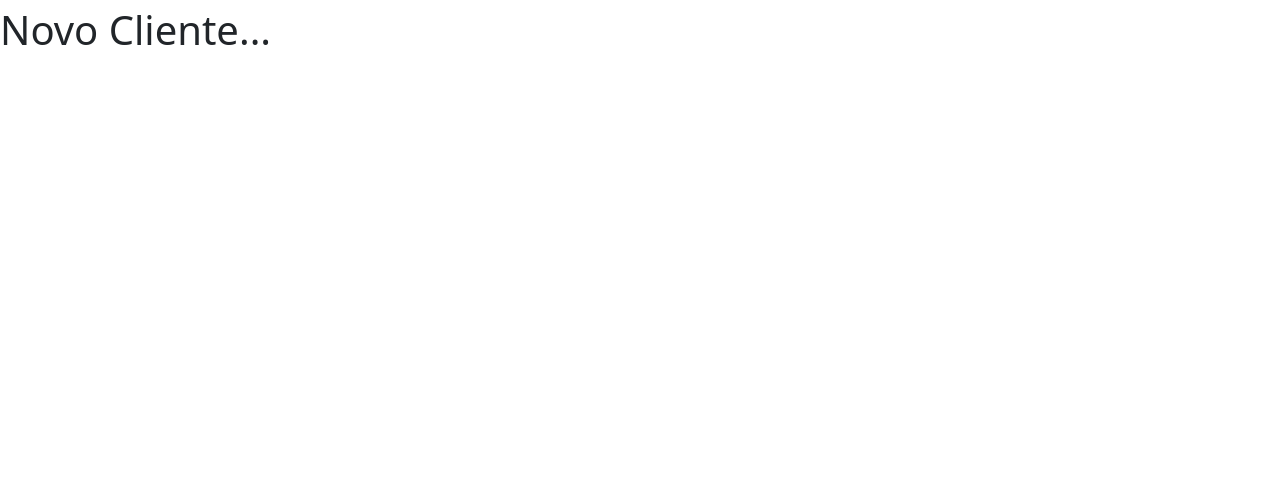
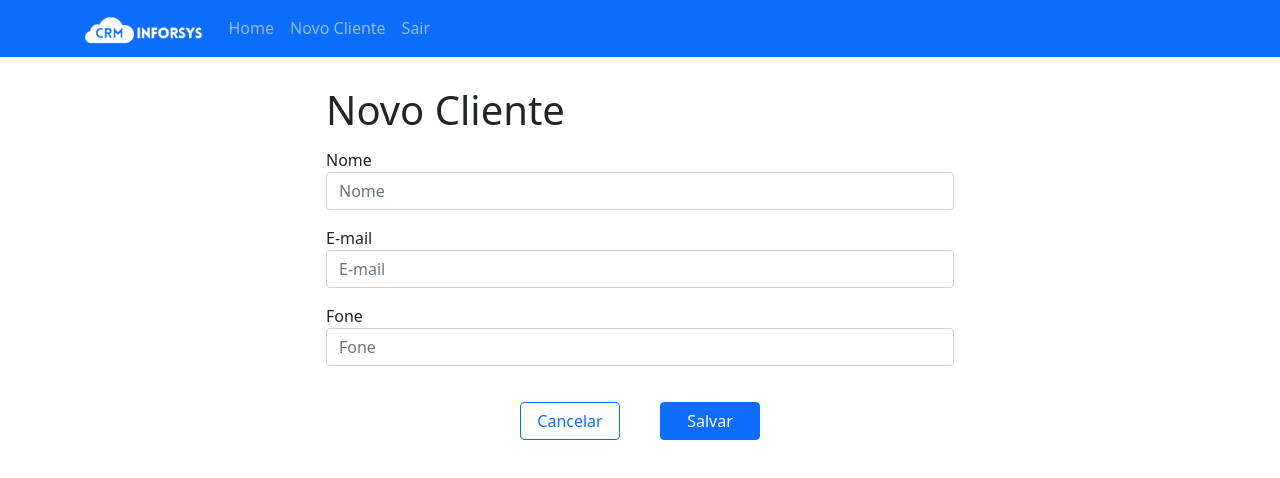
Before and after one commit to sergio-slima/crm-inforsys, a React (Create React App) app: page /app/novocliente in a window 1280 px wide. Shown: the top 478 px of the page. Built offline with nearby package versions, Linux system fonts and the light colour scheme.

Commit message:
consulta e tela de cadastro cliente

```diff
--- a/src/app/Components/ListaCliente/listacliente.css
+++ b/src/app/Components/ListaCliente/listacliente.css
@@ -0,0 +1,12 @@
+.icone-acao {
+    margin-left: 7px;
+    margin-right: 7px;
+}
+
+.red {
+    color: rgb(194, 74, 74);
+}
+
+.col-acao {
+    width: 80px;
+}
--- a/src/app/Components/ListaCliente/listacliente.jsx
+++ b/src/app/Components/ListaCliente/listacliente.jsx
@@ -1,27 +1,12 @@
-import React, { useState, useEffect } from 'react';
+import React from 'react';
+import { Link } from 'react-router-dom';
 import './listacliente.css';
-// import clientes from '../../Dados/clientes';
-import firebase from '../../Config/firebase';
 
-function ListaClientes() {
+function ListaClientes(props) {
 
-    const [clientes, setClientes] = useState([]);
-    let listaCli = [];
-
-    useEffect(() => {
-        firebase.firestore().collection('clientes').get()
-            .then(async (resultado) => {
-                await resultado.docs.forEach((doc) => {
-                    listaCli.push({
-                        id: doc.id,
-                        nome: doc.data().nome,
-                        email: doc.data().email,
-                        fone: doc.data().fone
-                    });
-                })
-                setClientes(listaCli);
-            })
-    }, []);
+    function deleteUser(id) {
+        alert('Excluir cliente ' + id);
+    }
 
     return <table className="table table-hover table-bordered">
         <thead>
@@ -30,16 +15,21 @@ function ListaClientes() {
                 <th scope="col">Nome</th>
                 <th scope="col">E-mail</th>
                 <th scope="col">Telefone</th>
+                <th scope="col" className="col-acao"></th>
             </tr>
         </thead>
         <tbody>
             {
-                clientes.map((cliente) => {
+                props.arrayClientes.map((cliente) => {
                     return <tr key={cliente.id}>
                         <th scope="row">{cliente.id}</th>
                         <td>{cliente.nome}</td>
                         <td>{cliente.email}</td>
                         <td>{cliente.fone}</td>
+                        <td>
+                            <Link to='#'><i className="fas fa-edit icone-acao"></i></Link>
+                            <Link to='#' onClick={() => deleteUser(cliente.id)}><i className="far fa-trash-alt icone-acao red"></i></Link>
+                        </td>
                     </tr>
                 })
             }
--- a/src/app/Home/home.jsx
+++ b/src/app/Home/home.jsx
@@ -1,16 +1,56 @@
-import React from 'react';
+import React, { useState, useEffect } from 'react';
+import { Link } from 'react-router-dom';
 import Navbar from '../Components/Navbar/navbar';
 import ListaClientes from '../Components/ListaCliente/listacliente';
 import './home.css';
 
+import firebase from '../Config/firebase';
+
 function Home() {
+
+    const [clientes, setClientes] = useState([]);
+    const [busca, setBusca] = useState('');
+    const [texto, setTexto] = useState('');
+    let listaCli = [];
+
+    useEffect(() => {
+        firebase.firestore().collection('clientes').get()
+            .then(async (resultado) => {
+                await resultado.docs.forEach((doc) => {
+                    if (doc.data().nome.indexOf(busca) >= 0) {
+                        listaCli.push({
+                            id: doc.id,
+                            nome: doc.data().nome,
+                            email: doc.data().email,
+                            fone: doc.data().fone
+                        });
+                    }
+                })
+                setClientes(listaCli);
+            })
+    }, [busca]);
+
     return <div>
         <Navbar />
         <div className="container-fluid titulo">
             <h1>Cadastro de Clientes</h1>
-            <ListaClientes />
+
+            <div className="row">
+                <div className="col-4">
+                    <Link to='/app/novocliente' className="btn btn-primary" type="button"><i className="fas fa-plus"></i> Cliente</Link>
+                </div>
+
+                <div className="col-8">
+                    <div className="input-group mb-3">
+                        <input onChange={(e) => setTexto(e.target.value)} type="text" className="form-control" placeholder="Pesquisar por nome" aria-describedby="button-addon2" />
+                        <button onClick={(e) => setBusca(texto)} className="btn btn-primary" type="button" id="button-addon2"><i className="fas fa-search"></i> Pesquisar</button>
+                    </div>
+                </div>
+            </div>
+
+            <ListaClientes arrayClientes={clientes} />
         </div>
-    </div>;
+    </div >;
 }
 
 export default Home;
--- a/src/app/NovoCliente/novocliente.css
+++ b/src/app/NovoCliente/novocliente.css
@@ -0,0 +1,4 @@
+.btn-acao {
+    margin: 20px 20px 0 20px;
+    min-width: 100px;
+}
--- a/src/app/NovoCliente/novocliente.jsx
+++ b/src/app/NovoCliente/novocliente.jsx
@@ -1,9 +1,34 @@
 import React from 'react';
+import Navbar from '../Components/Navbar/navbar';
 import './novocliente.css';
 
 function NovoCliente() {
     return <div>
-        <h1>Novo Cliente...</h1>
+        <Navbar />
+        <div className="container-fluid titulo">
+            <div className="offset-lg-3 col-lg-6">
+                <h1>Novo Cliente</h1>
+
+                <form>
+                    <div className="mb-3">
+                        <label for="exampleInputEmail1">Nome</label>
+                        <input type="text" className="form-control" id="exampleInputEmail1" aria-describedby="emailHelp" placeholder="Nome" />
+                    </div>
+                    <div className="mb-3">
+                        <label for="exampleInputEmail1">E-mail</label>
+                        <input type="email" className="form-control" id="exampleInputEmail1" aria-describedby="emailHelp" placeholder="E-mail" />
+                    </div>
+                    <div className="mb-3">
+                        <label for="exampleInputEmail1">Fone</label>
+                        <input type="text" className="form-control" id="exampleInputEmail1" aria-describedby="emailHelp" placeholder="Fone" />
+                    </div>
+                    <div className="text-center">
+                        <button className="btn btn-outline-primary btn-acao">Cancelar</button>
+                        <button className="btn btn-primary btn-acao">Salvar</button>
+                    </div>
+                </form>
+            </div>
+        </div>
     </div>
 }
 
```
